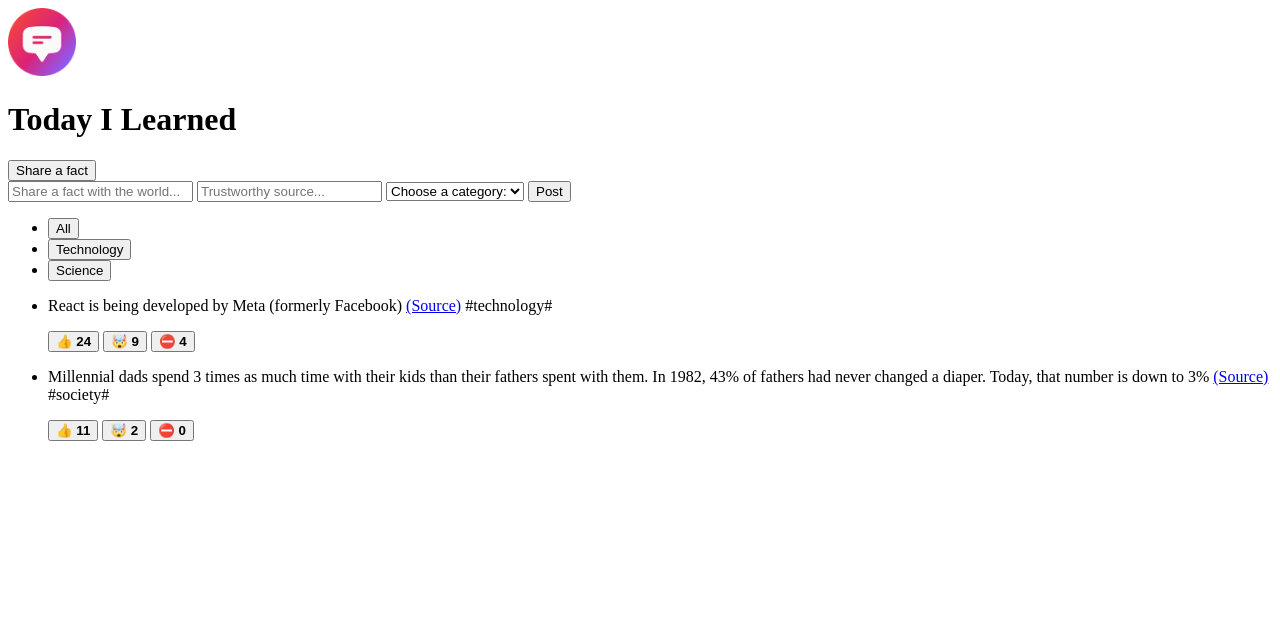
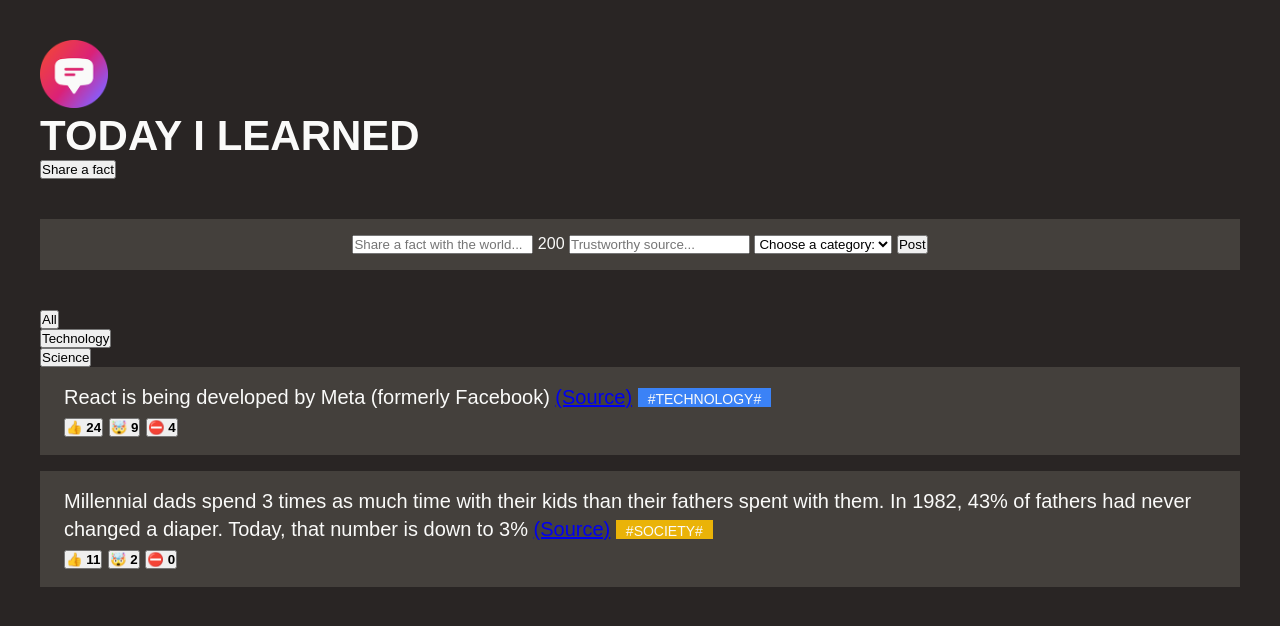
Before and after one commit to yenndang/today-i-learned, a plain HTML site: page index.html in a window 1280 px wide. Drawn offline with Linux system fonts and the light colour scheme; a web font is replaced by a local one.

Commit message:
[html],[css]Add basic styling to app: texts, colors, differentiate block & inline elements

```diff
--- a/index.html
+++ b/index.html
@@ -6,17 +6,26 @@
     <meta http-equiv="X-UA-Compatible" content="IE=edge" />
     <!--sets the web width to the width of device screen & sets the initial zoom level of the webpage when it's loaded-->
     <meta name="viewport" content="width=device-width, initial-scale=1.0" />
+    <!--Link Google Fonts for the web app - has to be before link css-->
+    <link rel="preconnect" href="https://fonts.googleapis.com" />
+    <link rel="preconnect" href="https://fonts.gstatic.com" crossorigin />
+    <link
+      href="https://fonts.googleapis.com/css2?family=Coiny&family=Sono:wght@400;600;700&display=swap"
+      rel="stylesheet"
+    />
+    <link href="style.css" rel="stylesheet" />
     <title>Today I Learned!</title>
   </head>
   <body>
-    <header>
+    <header class="header">
       <img src="logo.png" height="68" width="68" alt="Today I Learned Logo" />
       <h1>Today I Learned</h1>
       <button>Share a fact</button>
     </header>
 
-    <form>
+    <form class="fact-form">
       <input type="text" placeholder="Share a fact with the world..." />
+      <span>200</span>
       <input type="text" placeholder="Trustworthy source..." />
       <select>
         <option value="">Choose a category:</option>
@@ -43,11 +52,13 @@
       </aside>
       <section>
         <ul>
-          <li>
+          <li class="fact">
             <p>
               React is being developed by Meta (formerly Facebook)
               <a href="https://opensource.fb.com/" target="_blank">(Source)</a>
-              <span>#technology#</span>
+              <span class="tag" style="background-color: #3b82f6"
+                >#technology#</span
+              >
             </p>
             <div>
               <button>👍 <strong>24</strong></button>
@@ -55,7 +66,7 @@
               <button>⛔️ <strong>4</strong></button>
             </div>
           </li>
-          <li>
+          <li class="fact">
             <p>
               Millennial dads spend 3 times as much time with their kids than
               their fathers spent with them. In 1982, 43% of fathers had never
@@ -65,7 +76,9 @@
                 target="_blank"
                 >(Source)</a
               >
-              <span>#society#</span>
+              <span class="tag" style="background-color: #eab308"
+                >#society#</span
+              >
             </p>
             <div>
               <button>👍 <strong>11</strong></button>
--- /dev/null
+++ b/style.css
@@ -0,0 +1,49 @@
+* {
+  margin: 0;
+  padding: 0;
+  box-sizing: border-box;
+}
+
+body {
+  background-color: #292524;
+  color: #fafaf9;
+  font-family: "Sono", sans-serif;
+  padding: 40px;
+}
+
+.header {
+  margin-bottom: 40px;
+}
+
+.fact-form {
+  background-color: #44403c;
+  margin-bottom: 40px;
+  padding: 16px 40px;
+  text-align: center;
+}
+h1 {
+  font-size: 42px;
+  text-transform: uppercase;
+  font-family: "Coiny", sans-serif;
+}
+
+.fact {
+  font-size: 20px;
+  line-height: 1.4;
+  background-color: #44403c;
+  margin-bottom: 16px;
+  padding: 16px 24px;
+}
+
+.tag {
+  text-transform: uppercase;
+  font-size: 14px;
+  font-family: "Coiny", sans-serif;
+  padding-top: 3px;
+  padding-left: 10px;
+  padding-right: 10px;
+}
+
+ul {
+  list-style: none;
+}
```
